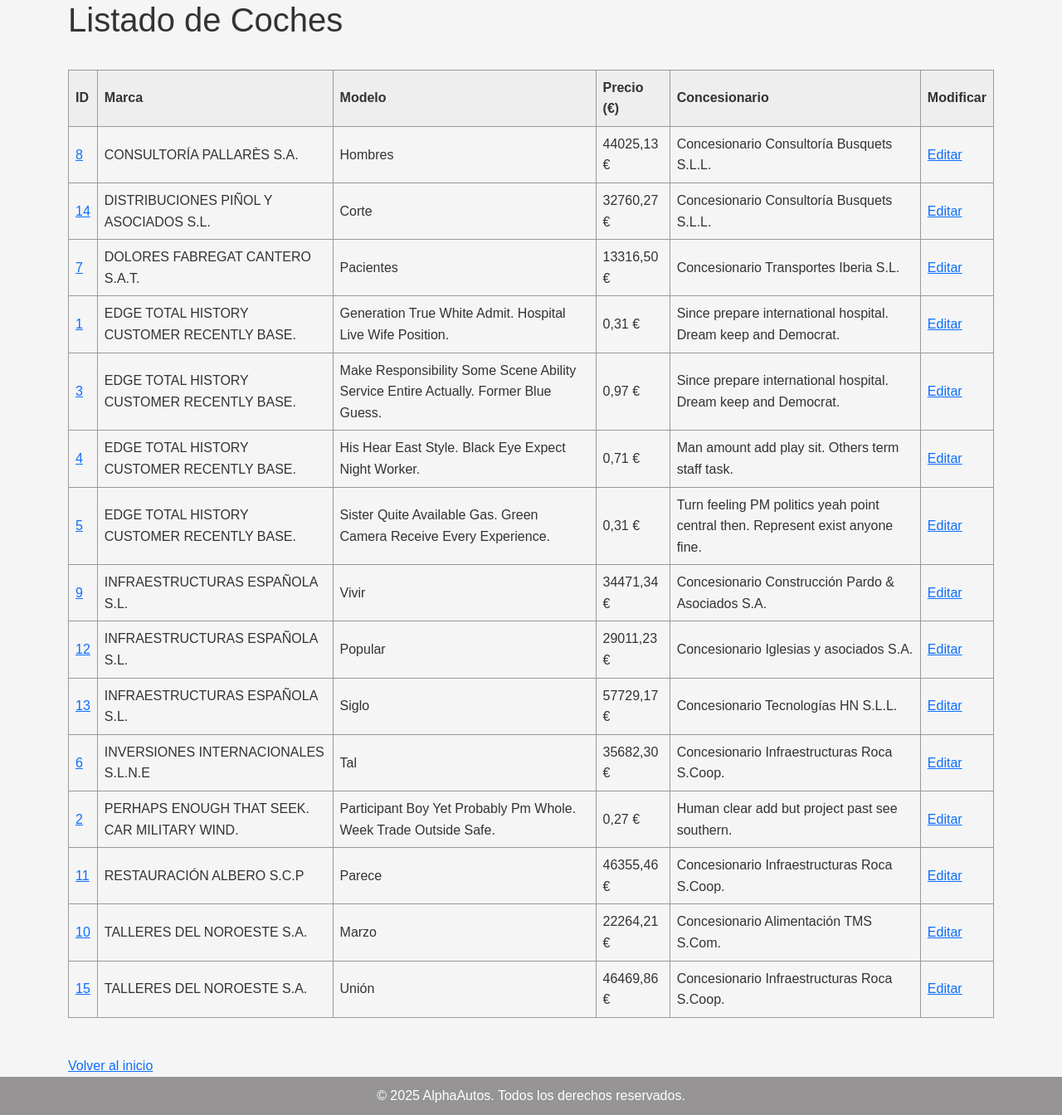
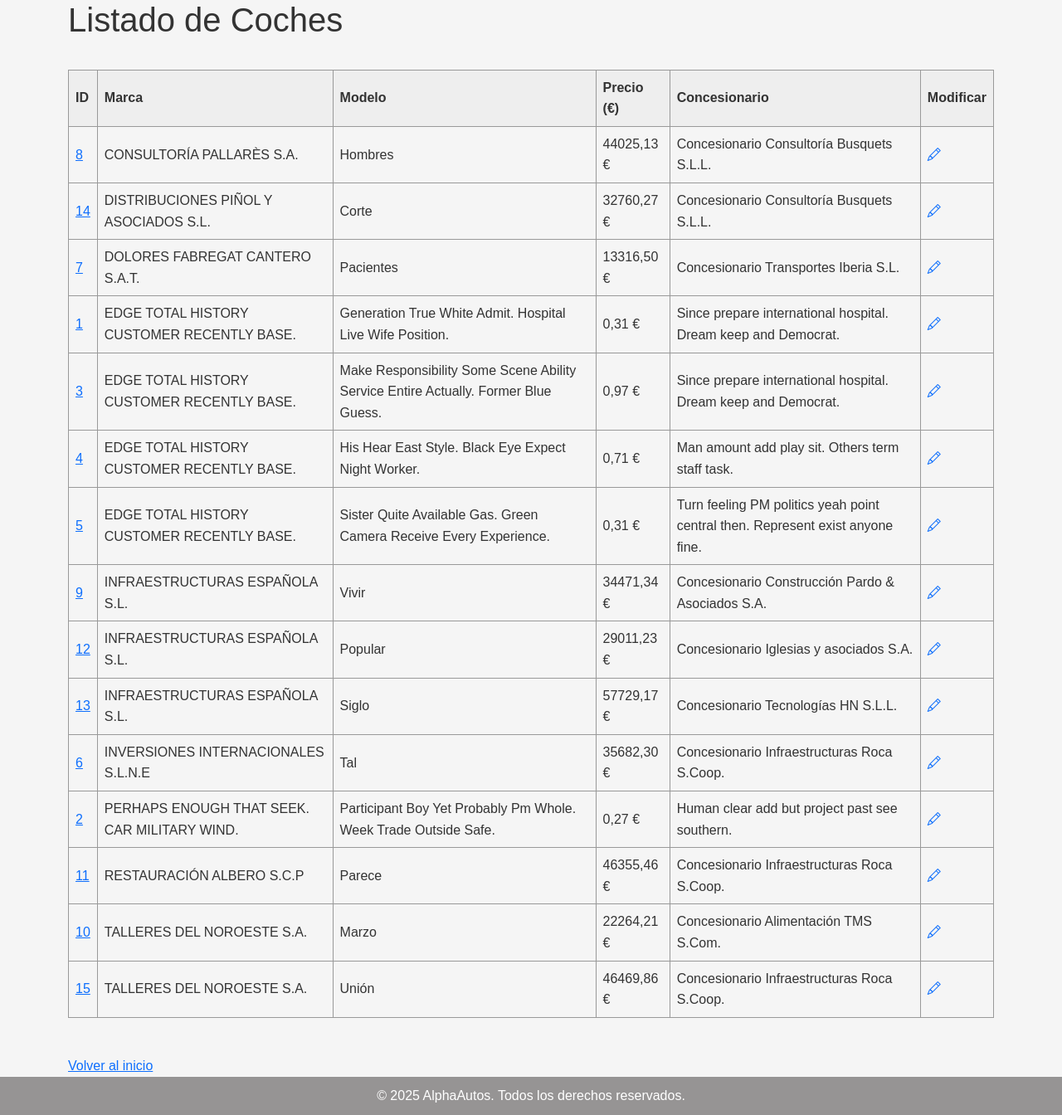
Before and after one commit to JoseMi-1222/Concesionario_AlphaAutos, a Django app: page /coches/ in a window 1280 px wide. Shown: the part 70-1414 px from the top of the page at 83% size. Run offline with Django 5.2, Linux system fonts and the light colour scheme; data comes from the database, SQL or seed files in the repository; parts of the project's set-up code (start-up, migrations or seed data) failed here and were passed over; some libraries are stand-ins or nearby versions.

Commit message:
Refactor templates to include Bootstrap icons and improve car row display

```diff
--- a/AlphaAutos/templates/concesionario/base.html
+++ b/AlphaAutos/templates/concesionario/base.html
@@ -8,6 +8,7 @@
     {% load bootstrap_icons %}
     {% bootstrap_css %}
     <link rel="stylesheet" href="{% static 'concesionario/css/style.css' %}">
+    <link href="https://cdn.jsdelivr.net/npm/bootstrap-icons@1.10.5/font/bootstrap-icons.css" rel="stylesheet">
     <script src="{% static 'concesionario/js/script.js' %}" defer></script>
 </head>
 
--- a/AlphaAutos/templates/concesionario/coche_list.html
+++ b/AlphaAutos/templates/concesionario/coche_list.html
@@ -1,4 +1,6 @@
 {% extends 'concesionario/base.html' %}
+{% load django_bootstrap5 %}
+{% load bootstrap_icons %}
 
 {% block title %}Listado de Coches{% endblock %}
 
--- a/AlphaAutos/templates/concesionario/for_row_coche.html
+++ b/AlphaAutos/templates/concesionario/for_row_coche.html
@@ -1,8 +1,14 @@
+{% load django_bootstrap5 %}
+
 <tr>
     <td><a href="{% url 'AlphaAutos:coche_detail' coche.id %}">{{ coche.id }}</a></td>
     <td>{{ coche.marca.nombre|upper }}</td>
     <td>{{ coche.modelo|title }}</td>
     <td>{{ coche.precio|floatformat:2 }} €</td>
     <td>{{ coche.concesionario.nombre }}</td>
-    <td><a href="{% url 'AlphaAutos:editar_coche' coche.id %}">Editar</a></td>
+    <td>
+        <a href="{% url 'AlphaAutos:editar_coche' coche.id %}">
+            <i class="bi bi-pencil"></i>
+        </a>
+    </td>
 </tr>
```
